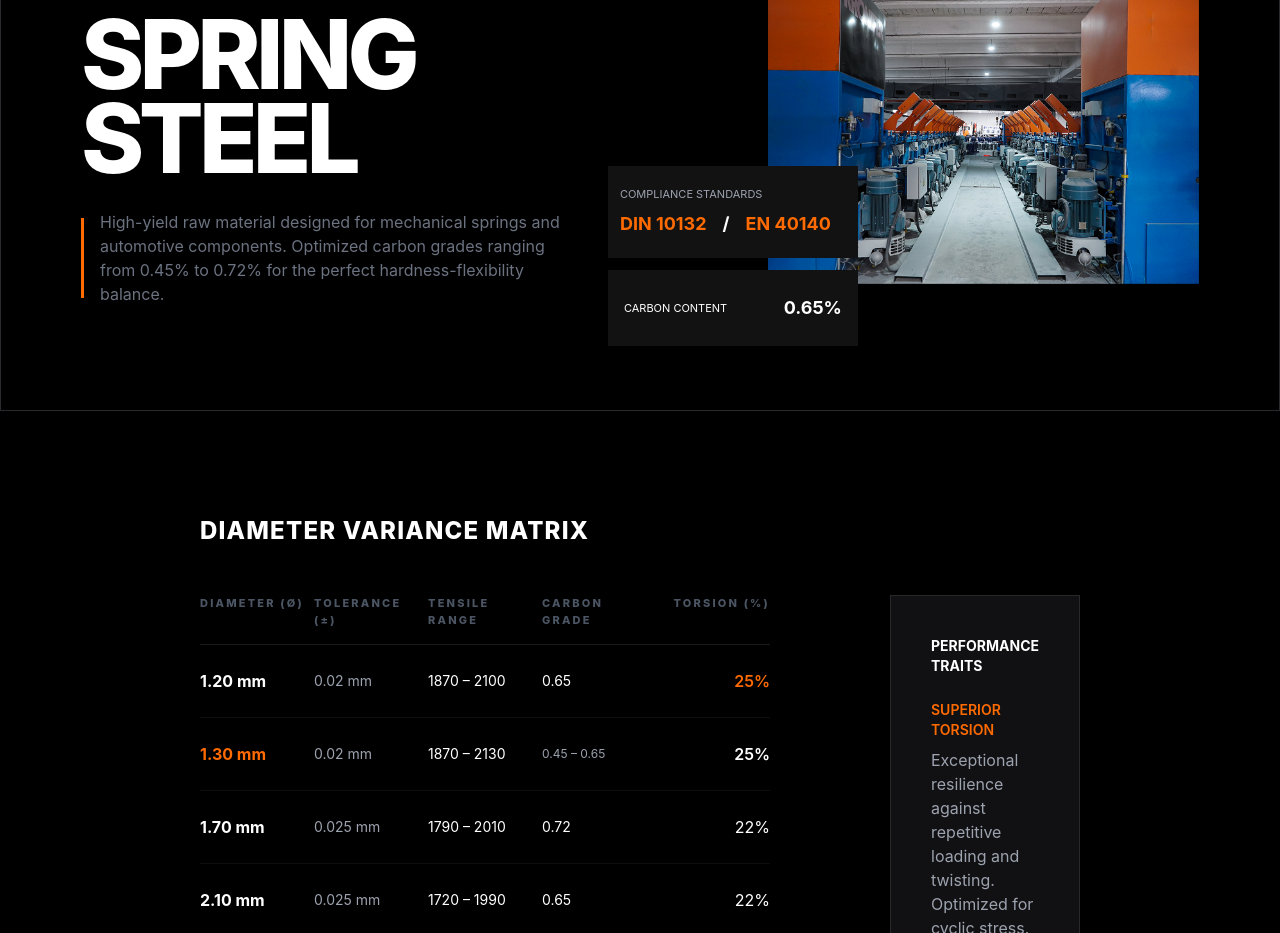
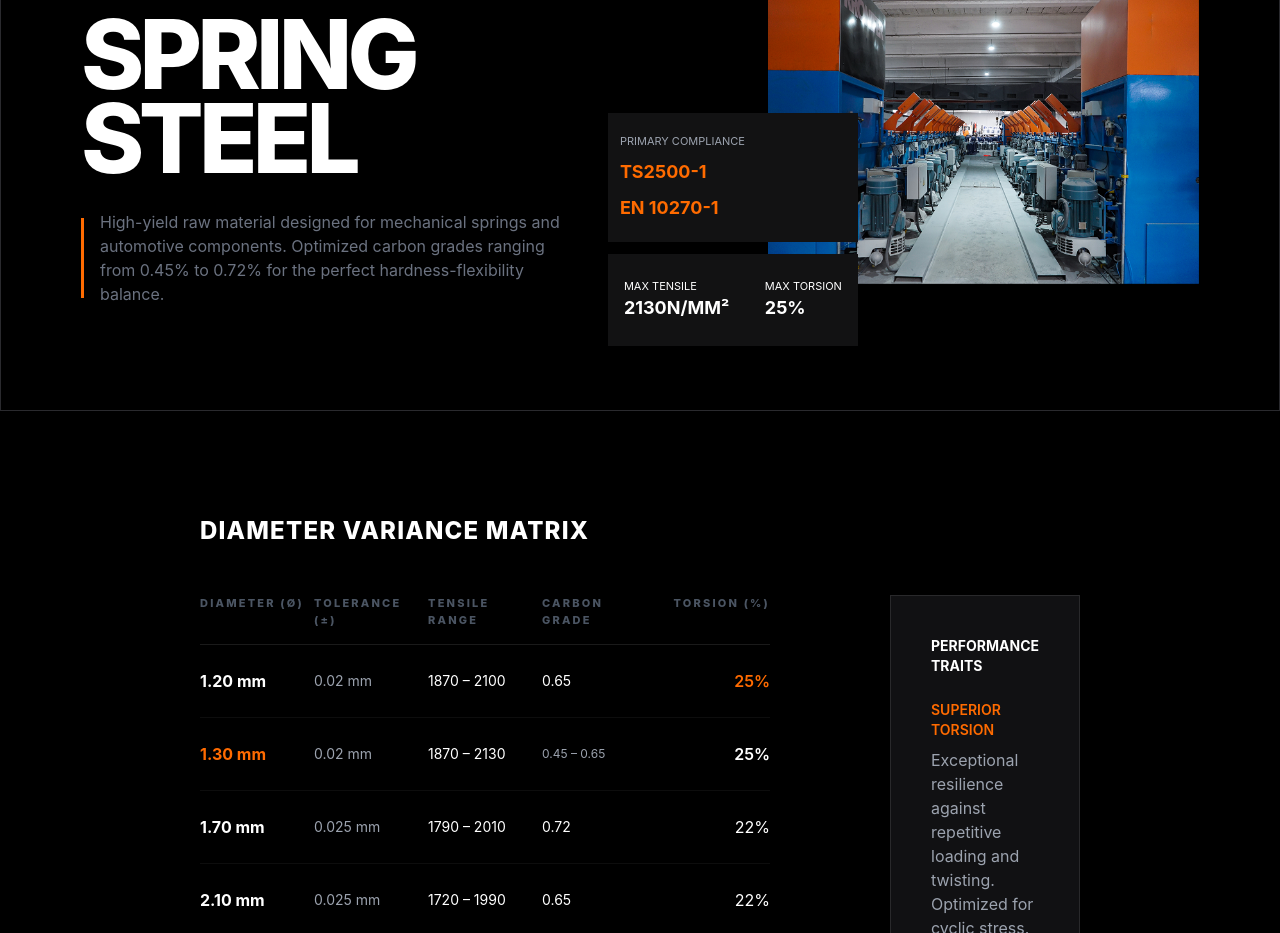
Before and after one commit to ArditQurdina/Rronifer-Web-2, a Next.js app: page /products/medium-carbon in a window 1280 px wide. Shown: the part 2120-3053 px from the top of the page. Built offline with nearby package versions, Linux system fonts and the light colour scheme.

Commit message:
added changes

```diff
--- a/app/products/medium-carbon/ElasticityEndurance.tsx
+++ b/app/products/medium-carbon/ElasticityEndurance.tsx
@@ -60,22 +60,29 @@ export default function ElasticityEndurance() {
                             {/* Compliance */}
                             <div className="flex flex-col gap-2 px-4 py-6 2xl:px-4 xl:px-3 lg:px-2 2xl:py-6 xl:py-5 lg:py-4 bg-[#121213] z-50">
                                 <div className="text-[#9CA3AF] text-[11px]">
-                                    {t("products.elasticity.compliance")}
+                                    {t("products.elasticity.primaryCompliance")}
                                 </div>
 
-                                <div className="flex items-center gap-4">
-                                    <div className="text-[#FF6B00] text-lg font-bold">DIN 10132</div>
-                                    <div className="text-lg font-bold">/</div>
-                                    <div className="text-[#FF6B00] text-lg font-bold">EN 40140</div>
+                                <div className="flex flex-col gap-2">
+                                    <div className="text-[#FF6B00] text-lg font-bold">TS2500-1</div>
+                                    <div className="text-[#FF6B00] text-lg font-bold">EN 10270-1</div>
                                 </div>
                             </div>
 
                             {/* Carbon */}
                             <div className="flex items-center justify-between px-4 py-6 bg-[#121213] z-50 shadow-lg">
-                                <div className="text-[11px]">
-                                    {t("products.elasticity.carbon")}
+                                <div>
+                                    <div className="text-[11px]">
+                                        {t("products.elasticity.maxTensile")}
+                                    </div>
+                                    <div className="text-lg font-bold">2130N/mm²</div>
                                 </div>
-                                <div className="text-lg font-bold">0.65%</div>
+                                <div>
+                                    <div className="text-[11px]">
+                                        {t("products.elasticity.maxTorsion")}
+                                    </div>
+                                    <div className="text-lg font-bold">25%</div>
+                                </div>
                             </div>
 
                         </div>
--- a/lib/translations/al.json
+++ b/lib/translations/al.json
@@ -423,8 +423,10 @@
             "titleLine1": "Çelik për",
             "titleLine2": "Susta",
             "description": "Material me rezistencë të lartë i projektuar për susta mekanike dhe komponentë automobilistikë. Gradat e karbonit të optimizuara nga 0.45% deri në 0.72% sigurojnë balancën perfekte mes fortësisë dhe fleksibilitetit.",
-            "compliance": "Standardet e përputhshmërisë",
-            "carbon": "Përmbajtja e karbonit"
+            "primaryCompliance": "Përputhshmëria bazë",
+            "carbon": "Përmbajtja e karbonit",
+            "maxTensile": "Tërheqja maksimale",
+            "maxTorsion": "Rrotullimi maksimal"
         },
         "diameter": {
             "title": "Matrica e variacionit të diametrit",
--- a/lib/translations/en.json
+++ b/lib/translations/en.json
@@ -422,8 +422,10 @@
             "titleLine1": "Spring",
             "titleLine2": "Steel",
             "description": "High-yield raw material designed for mechanical springs and automotive components. Optimized carbon grades ranging from 0.45% to 0.72% for the perfect hardness-flexibility balance.",
-            "compliance": "Compliance Standards",
-            "carbon": "Carbon Content"
+            "primaryCompliance": "Primary Compliance",
+            "carbon": "Carbon Content",
+            "maxTensile": "Max Tensile",
+            "maxTorsion": "Max Torsion"
         },
         "diameter": {
             "title": "Diameter Variance Matrix",
--- a/lib/translations/ge.json
+++ b/lib/translations/ge.json
@@ -415,8 +415,10 @@
             "titleLine1": "Feder",
             "titleLine2": "stahl",
             "description": "Hochwertiger Werkstoff für mechanische Federn und Automobilkomponenten. Optimierte Kohlenstoffgehalte von 0,45 % bis 0,72 % für ideale Härte- und Flexibilitätsbalance.",
-            "compliance": "Normkonformität",
-            "carbon": "Kohlenstoffgehalt"
+            "primaryCompliance": "Primäre Compliance",
+            "carbon": "Kohlenstoffgehalt",
+            "maxTensile": "Maximale zugkraft",
+            "maxTorsion": "Maximale torsion"
         },
         "diameter": {
             "title": "Durchmesser-Variationsmatrix",
```
